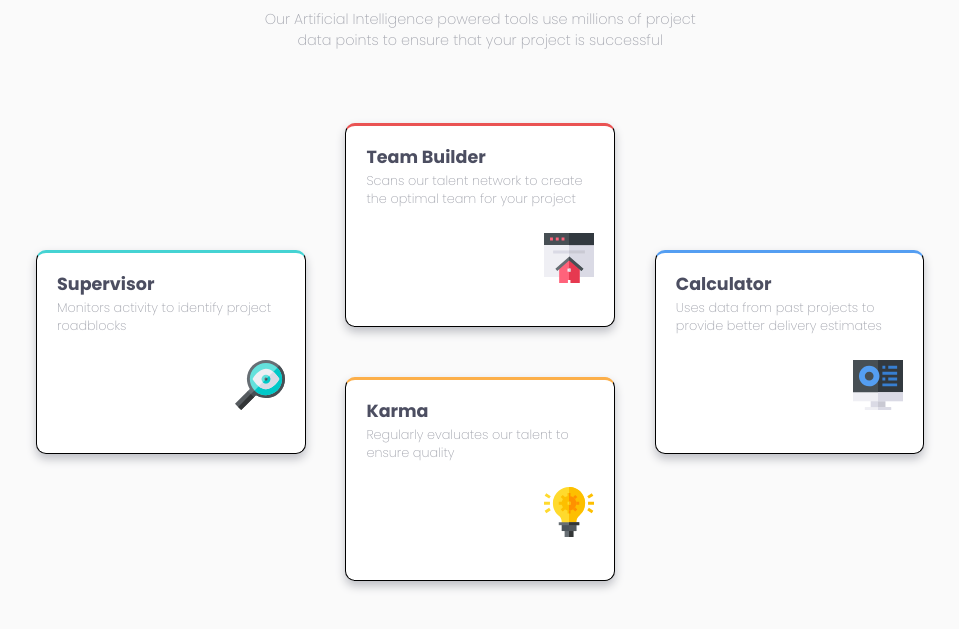
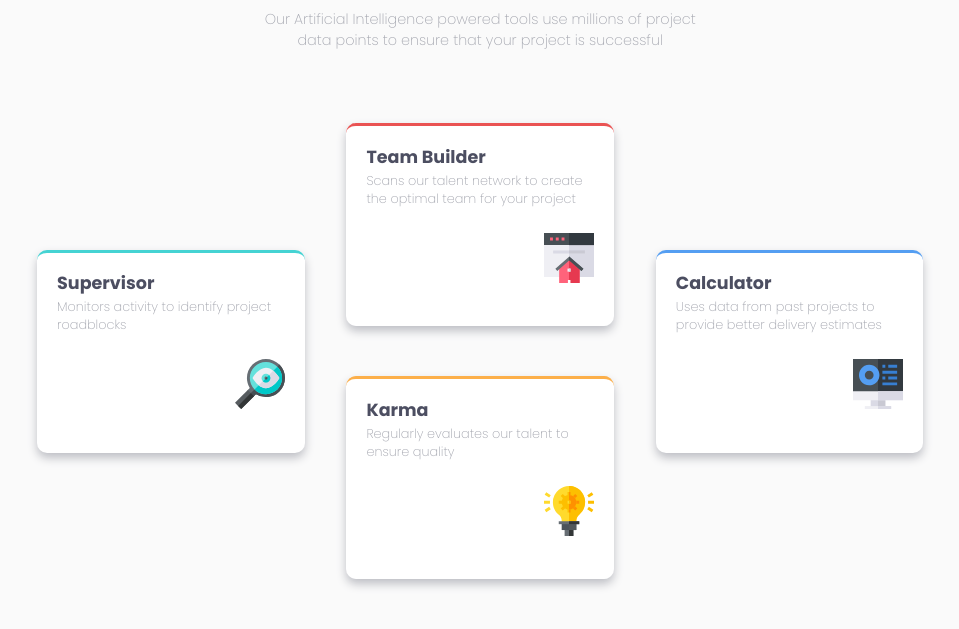
Before and after one commit to Mohamed-Badr-Saad/four-card-feature-section-frontend-mentor, a plain HTML site: page index.html in a window 1280 px wide. Shown: the part 131-760 px from the top of the page, without its empty margins (155-1114 px from the left). Drawn offline with Linux system fonts and the light colour scheme; a web font is replaced by a local one.

Commit message:
removing un-required card border

```diff
--- a/styles/desktop_styles.scss
+++ b/styles/desktop_styles.scss
@@ -36,25 +36,21 @@ main {
     &.cyan {
         grid-column: 1/2;
         grid-row: 2/5;
-        border: 1px solid black;
         border-top: 3px solid map-get(variables.$palette, cyan);
     }
     &.red {
         grid-column: 2/3;
         grid-row: 1/3;
-        border: 1px solid black;
         border-top: 3px solid map-get(variables.$palette, red);
     }
     &.orange {
         grid-column: 2/3;
         grid-row: 4/6;
-        border: 1px solid black;
         border-top: 3px solid map-get(variables.$palette, orange);
     }
     &.blue {
         grid-column: 3/4;
         grid-row: 2/5;
-        border: 1px solid black;
         border-top: 3px solid map-get(variables.$palette, blue);
     }
 }
```
Also changed, not shown: styles/desktop_styles.css, 1 other file.
